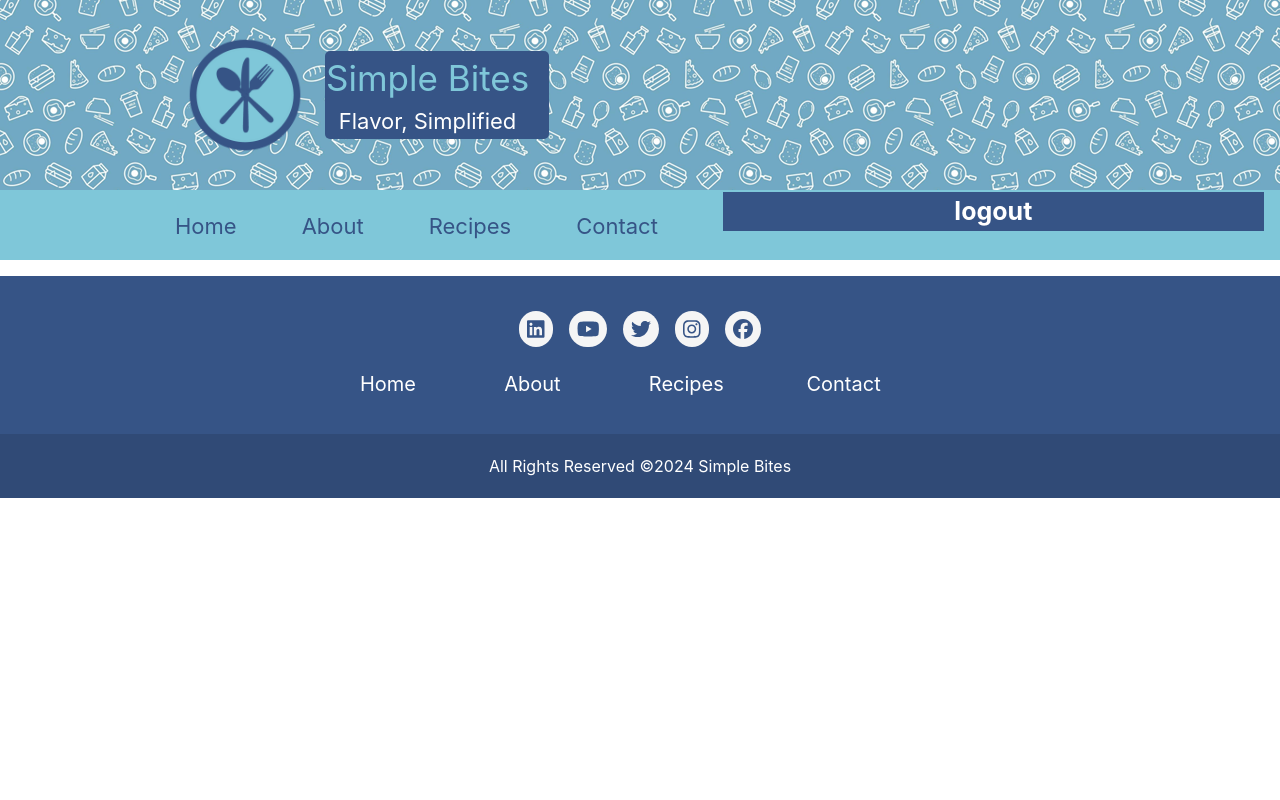
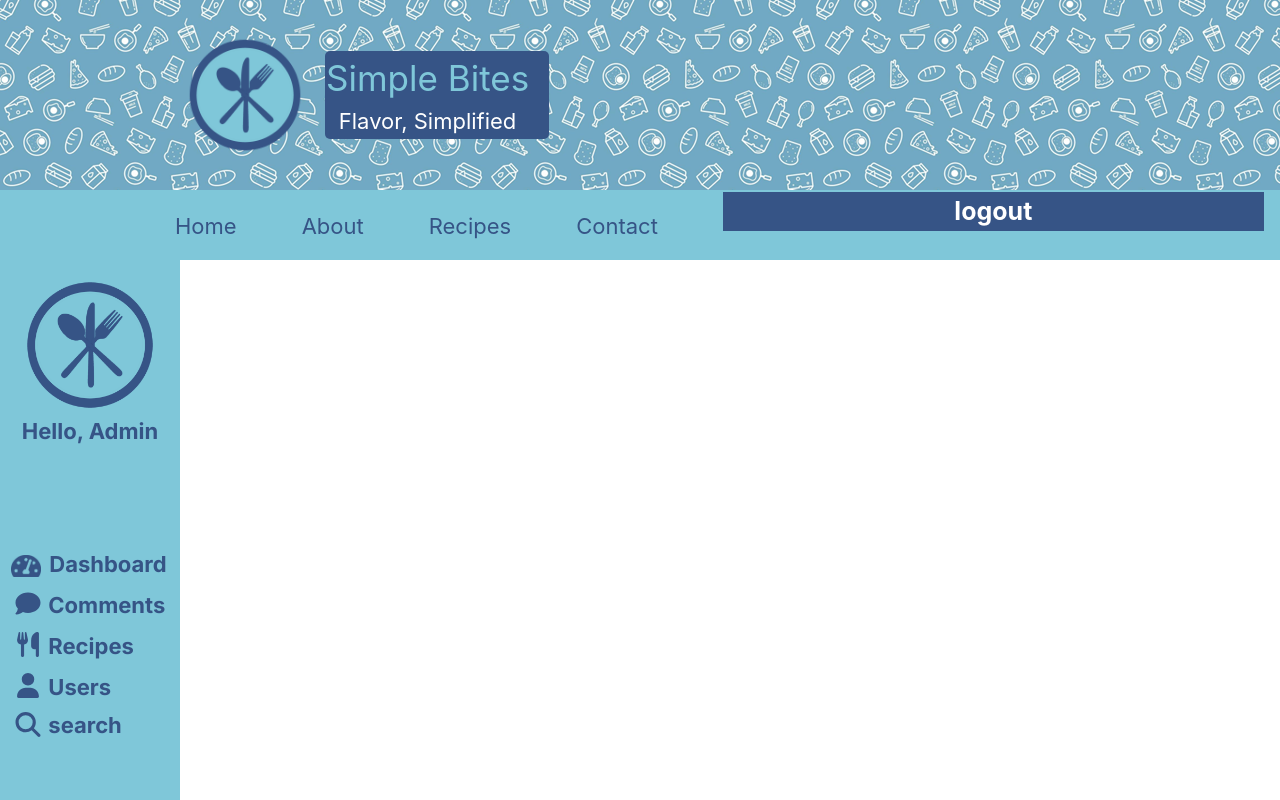
Before and after one commit to SimpleBites/FrontEnd, a React (Create React App) app in the folder app/: page /Admin in a window 1280 px wide. Shown: the top 800 px of the page. Built offline with nearby package versions, Linux system fonts and the light colour scheme.

Commit message:
navbar admin

```diff
--- a/app/public/index.html
+++ b/app/public/index.html
@@ -5,6 +5,8 @@
     <link rel="icon" href="%PUBLIC_URL%/logo.png" />
     <meta name="viewport" content="width=device-width, initial-scale=1" />
     <meta name="theme-color" content="#000000" />
+    <link rel="stylesheet" href="https://fonts.googleapis.com/css2?family=Inter:wght@400;700&display=swap">
+
     <meta
       name="description"
       content="Web site created using create-react-app"
--- a/app/src/App.js
+++ b/app/src/App.js
@@ -9,6 +9,7 @@ import Footer from './components/Footer';
 import Navbar from "./components/navbar";
 import Login from "./components/pages/Login";
 import Register from "./components/pages/register";
+import Admin from "./components/adminNav";
 
 import "../src/AppTw.css";
 import Favorites from "./components/pages/favorites";
@@ -37,6 +38,7 @@ function App() {
         <Route path="/Submit" element={<Submit />} />
         <Route path="/Submitted" element={<Submitted />} />
         <Route path="/Recipe" element={<Recipe />} />
+        <Route path="/Admin" element={<Admin />} />
       </Routes>
       <Footer />
     </div>
--- a/app/src/components/Footer.js
+++ b/app/src/components/Footer.js
@@ -8,7 +8,7 @@ export default function Footer() {
   const currentYear = new Date().getFullYear();
 
   return (
-    <footer className="flex flex-col justify-center items-center bg-lightblue py-4">
+    <footer className="flex flex-col justify-center items-center bg-lightblue">
       <div className="Top-Footer">
         <div className="flex justify-center gap-4">
           <a href="https://www.linkedin.com/" target="_blank" rel="noreferrer">
--- /dev/null
+++ b/app/src/components/adminNav.js
@@ -0,0 +1,49 @@
+import React from 'react';
+import CustomLink from './CustomLink';
+import { FontAwesomeIcon } from '@fortawesome/react-fontawesome';
+import "./pages/admin.css"
+import { faComment, faMagnifyingGlass, faUser, faUtensils } from '@fortawesome/free-solid-svg-icons';
+
+export default function AdminNav() {
+     return (
+          <div className="Container-Nav-Admin">
+               <div className="flex justify-center">
+                    <div className="flex flex-col items-center" >
+                         <img src='/logo.png' className="logo" alt='hi' style={{ width: '170px', height: '170px', marginRight: '150px' }} />
+                         <p className="Title-Nav-Admin">Hello, Admin</p>
+                         <div className="flex flex-col items-start">
+                              <CustomLink to="/Home" className="link">
+                                   <div className="flex items-center">
+                                        <img src='/tachometer.png' className=" " style={{ width: '30px', height: '22px', marginBottom: '5px', marginLeft: "-2px", marginRight: "8px" }}/>
+                                        <p className='mb-2 Content-Nav-Admin'>Dashboard</p>
+                                   </div>
+                              </CustomLink>
+                              <CustomLink to="/Comments" className="link">
+                                   <div className="flex items-center">
+                                        <FontAwesomeIcon icon={faComment} className='admin-nav-icons' />
+                                        <p className='mb-2 Content-Nav-Admin'>Comments</p>
+                                   </div>
+                              </CustomLink>
+                              <CustomLink to="/Adminrecipes" className="link">
+                                   <div className="flex items-center">
+                                        <FontAwesomeIcon icon={faUtensils} className='admin-nav-icons' />
+                                        <p className='mb-2 Content-Nav-Admin'>Recipes</p>
+                                   </div>
+                              </CustomLink>
+                              <CustomLink to="/Users" className="link">
+                                   <div className="flex items-center">
+                                        <FontAwesomeIcon icon={faUser} className='admin-nav-icons' />
+                                        <p className='mb-2 Content-Nav-Admin'>Users</p>
+                                   </div>
+                              </CustomLink>
+                                   <div className="flex items-center">
+                                        <FontAwesomeIcon icon={faMagnifyingGlass} className='admin-nav-icons'/>
+                                        <input className='mb-2 Content-Nav-Admin2' placeholder='search' />
+                                   </div>
+
+                         </div>
+                    </div>
+               </div>
+          </div>
+     );
+}
--- a/app/src/components/pages/admin.css
+++ b/app/src/components/pages/admin.css
@@ -0,0 +1,44 @@
+.Container-Nav-Admin {
+     background-color: #7FC7D9;
+     width: 180px;
+     color: #365486;
+     height: 100vh;
+     font-family: "Inter", sans-serif;
+   }
+
+   .Title-Nav-Admin {
+     color: #365486;
+     font-size: 22px;
+     font-weight: bold;
+     margin-top: -15px;
+     margin-bottom: 100px;
+     font-family: "Inter", sans-serif;
+     align-items: left;
+   }
+
+   .Content-Nav-Admin {
+     font-size: 22px;
+     font-family: "Inter", sans-serif;
+     font-weight: bold;
+   }
+
+.admin-nav-icons {
+     height: 25px;
+     width: 30px;
+     margin-bottom: 12.5px;
+     margin-right: 5px;
+}
+
+.Content-Nav-Admin2 {
+     width: 100px;
+     background: #7FC7D9;
+     border: none;
+     outline: none;
+}
+
+.Content-Nav-Admin2::placeholder {
+     color: #365486;
+     opacity: 1;
+     font-weight: bold;
+     font-size: 22px;
+   }
--- a/app/src/components/pages/footer.css
+++ b/app/src/components/pages/footer.css
@@ -5,6 +5,7 @@
 	background-color: #304a76;
 	color: white;
 	padding: 20px;
+	padding-bottom: 0px;
 	text-align: center;
 	width: 100%;
 	display: flex;
@@ -18,6 +19,7 @@
 	bottom: -1;
 	left: 0;
 	padding: 35px;
+	padding-top: 0px;
 	background-color: #365486;
 	width: 100%;
 	flex-direction: row !important;
@@ -92,11 +94,8 @@
 .bottom-nav {
 	width: 100%;
 	position: static;
-	/* or remove the position property */
 	top: 1;
-	/* This should be removed */
 	left: 0;
-	/* This should be removed */
 	background-color: #7fc7d9;
 	padding-bottom: 20px;
 	padding-top: 15px;
```
Also changed, not shown: app/public/tachometer-alt-solid.svg (added), app/public/tachometer.png (added), app/src/components/pages/admin.js (deleted).
